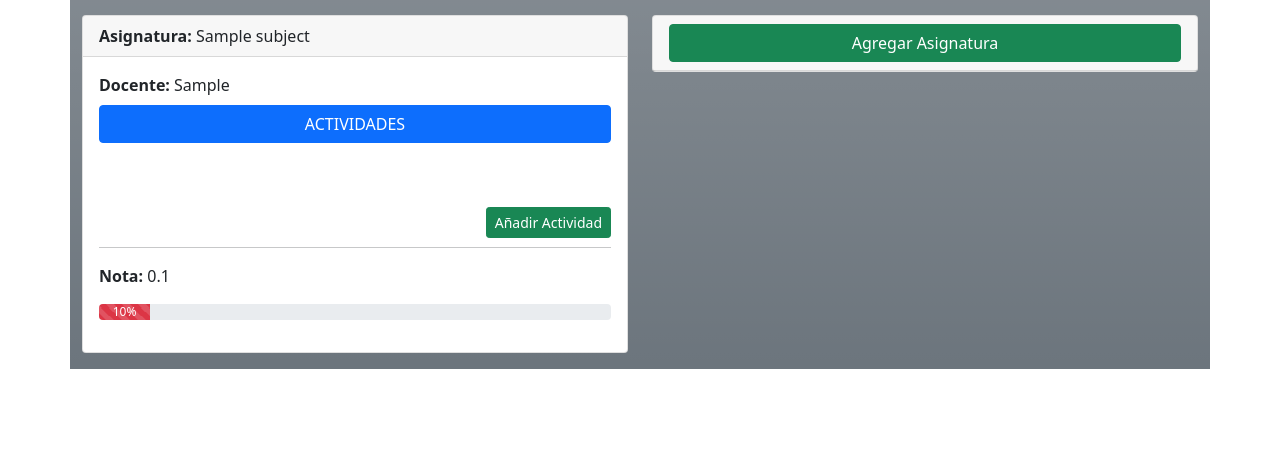
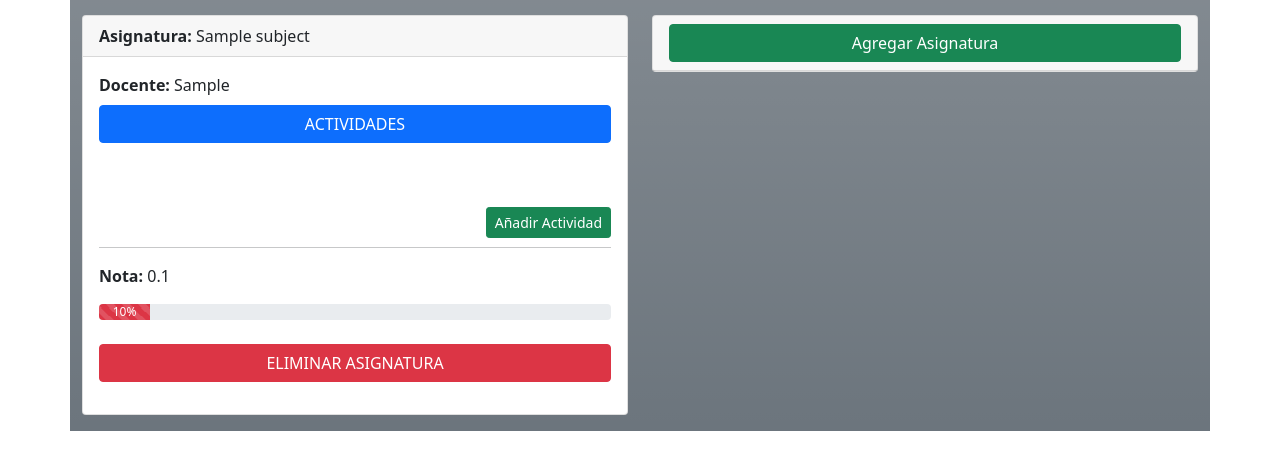
Before and after one commit to JohamSMC/final-project-electiva3, a Django app: page /index/ in a window 1280 px wide. Shown: the part 17-487 px from the top of the page. Run offline with Django 3.2, Linux system fonts and the light colour scheme; tables that the repository leaves empty hold one stand-in row (values such as "Sample post").

Commit message:
[Feature] delete subject

```diff
--- a/academicActivitiesManager/subjects/templates/subjects/index.html
+++ b/academicActivitiesManager/subjects/templates/subjects/index.html
@@ -138,7 +138,7 @@
                               </div>
                               <div class="row my-2">
                                 <div class="input-group col-12">
-                                  <input type="submit" class="form-control btn btn-success mb-3" value="Terminar">
+                                  <input type="submit" class="form-control btn btn-success mb-3" value="Actualizar">
                                 </div>
                               </div>
                             </form>
@@ -234,10 +234,37 @@
                   {% endif %}
                 </div>
                 {% endif %}
+                <br>
+                <form action="/delete_subject/{{subject.id_subject}}" method="POST">
+                  {% csrf_token %}
+                  <!-- Button Modal ELIMINAR Asignatura-->
+                  <div class="d-grid gap-2">
+                      <button type="button" class="btn btn-danger" data-bs-toggle="modal" data-bs-target="#modalDeleteSubject-{{subject.id_subject}}">
+                          ELIMINAR ASIGNATURA
+                      </button>
+                  </div>
+                  <!-- Modal ELIMINAR Asignatura -->
+                  <div class="modal fade" id="modalDeleteSubject-{{subject.id_subject}}" tabindex="-1" aria-labelledby="modalDeleteSubjectLabel" aria-hidden="true">
+                    <div class="modal-dialog">
+                      <div class="modal-content">
+                        <div class="modal-header">
+                          <h5 class="modal-title" id="modalDeleteSubjectLabel"> ELIMINAR {{subject.name}}</h5>
+                          <button type="button" class="btn-close" data-bs-dismiss="modal" aria-label="Close"></button>
+                        </div>
+                        <div class="modal-body">
+                          ¿Está seguro que desea eliminar {{subject.name}}?
+                        </div>
+                        <div class="modal-footer">
+                          <button type="button" class="btn btn-primary" data-bs-dismiss="modal">NO</button>
+                          <input type="submit" class="btn btn-danger" value="SI">
+                        </div>
+                      </div>
+                    </div>
+                  </div>
+                </form>
             </p>
           </div>
         </div>
-
       </div>
       {% endfor %}
       <div class="my-3">
--- a/academicActivitiesManager/subjects/urls.py
+++ b/academicActivitiesManager/subjects/urls.py
@@ -8,6 +8,5 @@ urlpatterns = [
     path('finish_activity/<str:id_activity>', views.update_activity, name="finish_activity"),
     path('add_activity', views.add_activity, name="add-activity"),
     path('notification_task/', views.notification_task, name="notification_task"),
-
-
+    path('delete_subject/<str:id_subject>', views.delete_subject, name="delete-subject"),
 ]
--- a/academicActivitiesManager/subjects/views.py
+++ b/academicActivitiesManager/subjects/views.py
@@ -144,3 +144,11 @@ def notification_task(request):
     # print("----------------")
     response = {"tasks": tasks}
     return JsonResponse(response)
+
+
+def delete_subject(request, id_subject):
+    if request.method == 'POST':
+        subject = Subject.objects.get(id_subject=id_subject)
+        subject.delete()
+
+    return redirect("index")
```
